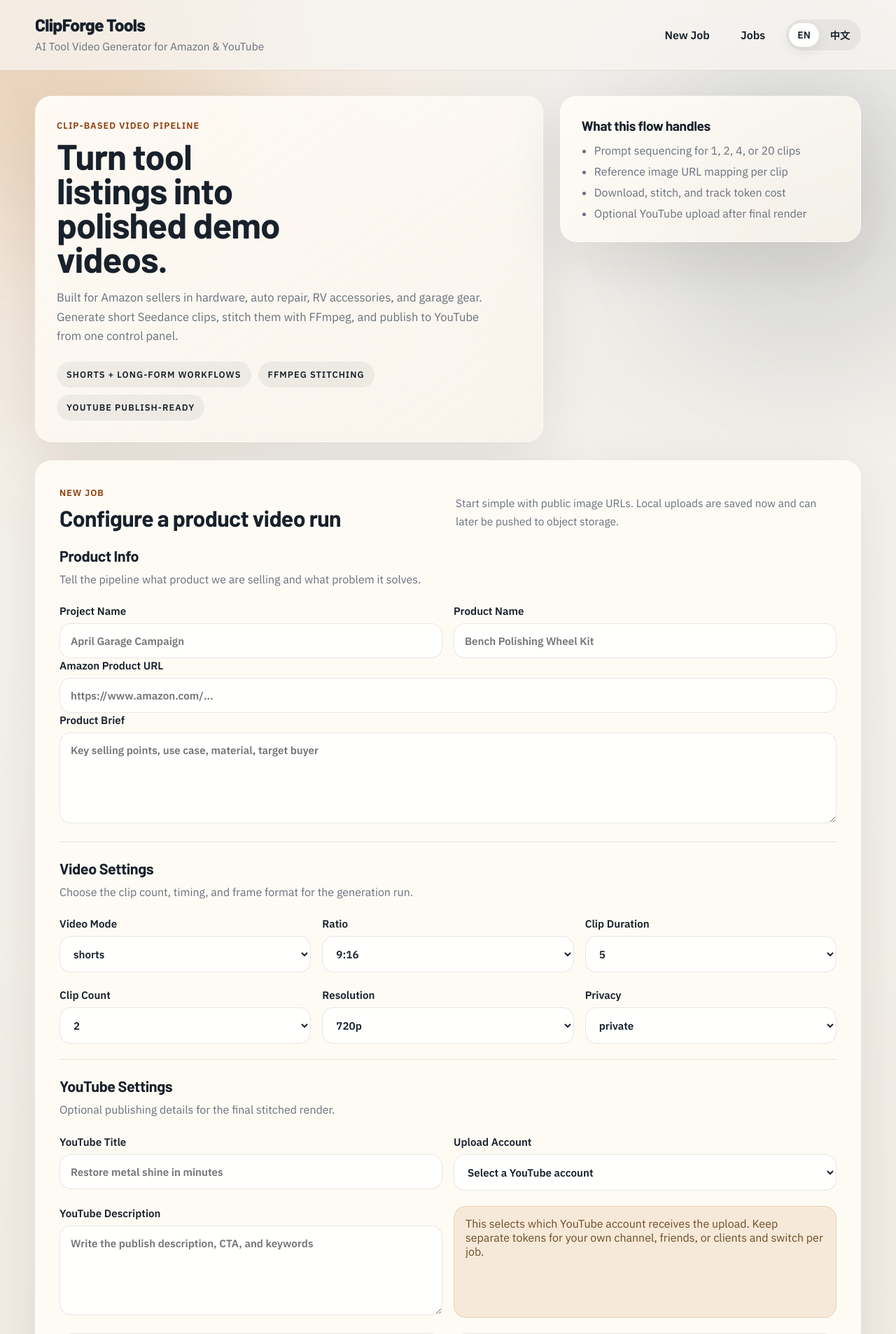
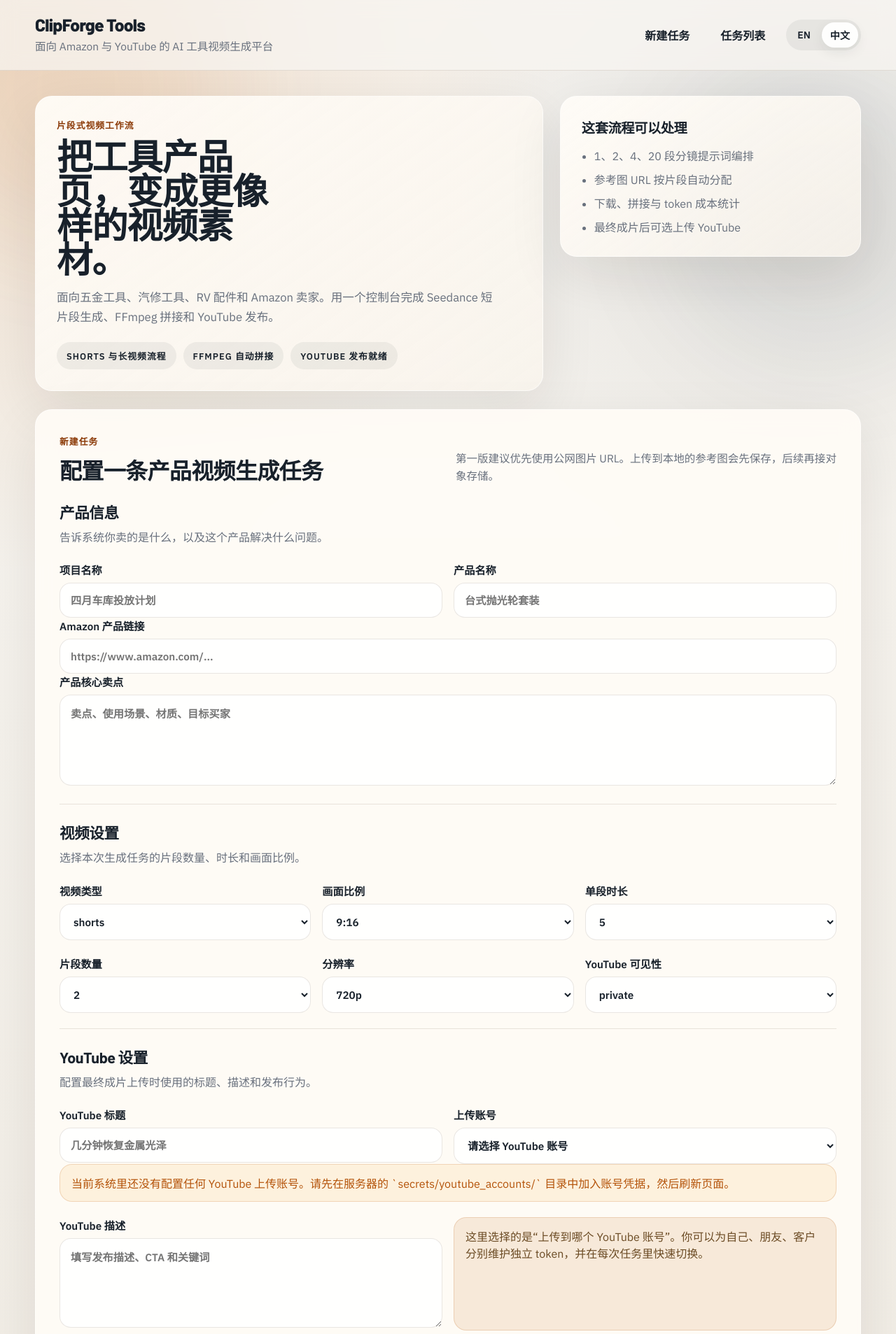
Before and after one commit to tony49279527/ClipForge-Tools, a FastAPI app: page / in a window 1280 px wide. Shown: the top 1907 px of the page at 70% size. Run offline with FastAPI, Linux system fonts and the light colour scheme.

Commit message:
feat: default UI to Chinese

```diff
--- a/app.py
+++ b/app.py
@@ -34,8 +34,8 @@ templates = Jinja2Templates(directory=str(TEMPLATES_DIR))
 
 
 def resolve_lang(request: Request) -> str:
-    lang = request.query_params.get("lang", "en").lower()
-    return lang if lang in {"en", "zh"} else "en"
+    lang = request.query_params.get("lang", "zh").lower()
+    return lang if lang in {"en", "zh"} else "zh"
 
 
 def build_common_context(request: Request) -> dict:
@@ -48,6 +48,7 @@ def build_common_context(request: Request) -> dict:
         "lang_switch_en": str(request.url.include_query_params(lang="en")),
         "lang_switch_zh": str(request.url.include_query_params(lang="zh")),
         "youtube_accounts": youtube_accounts,
+        "has_youtube_accounts": len(youtube_accounts) > 0,
     }
 
 
--- a/templates/index.html
+++ b/templates/index.html
@@ -132,6 +132,15 @@
                     </select>
                 </label>
             </div>
+            {% if not has_youtube_accounts %}
+            <div class="note warning">
+                {% if is_zh %}
+                当前系统里还没有配置任何 YouTube 上传账号。请先在服务器的 `secrets/youtube_accounts/` 目录中加入账号凭据，然后刷新页面。
+                {% else %}
+                No YouTube upload accounts are configured yet. Add account credentials under `secrets/youtube_accounts/` on the server, then refresh this page.
+                {% endif %}
+            </div>
+            {% endif %}
             <div class="grid two">
                 <label>{% if is_zh %}YouTube 描述{% else %}YouTube Description{% endif %}
                     <textarea name="youtube_description" rows="4" placeholder="{% if is_zh %}填写发布描述、CTA 和关键词{% else %}Write the publish description, CTA, and keywords{% endif %}"></textarea>
```
Also changed, not shown: README.md.
